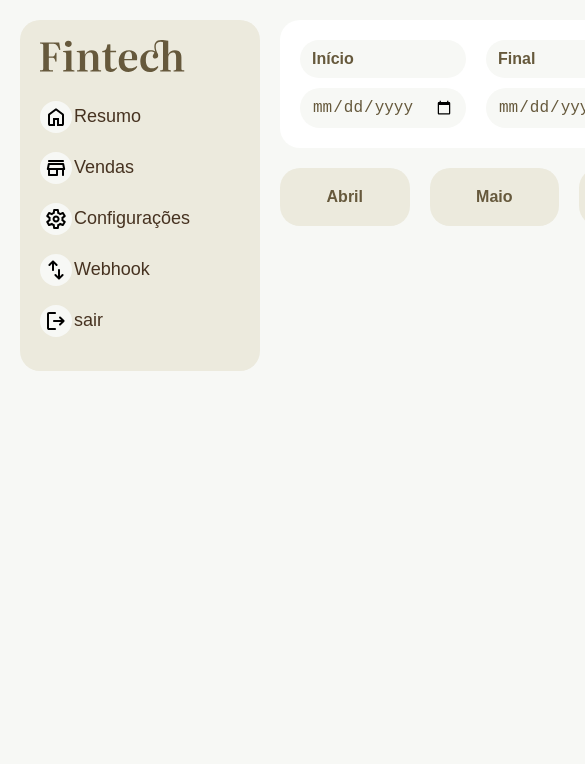
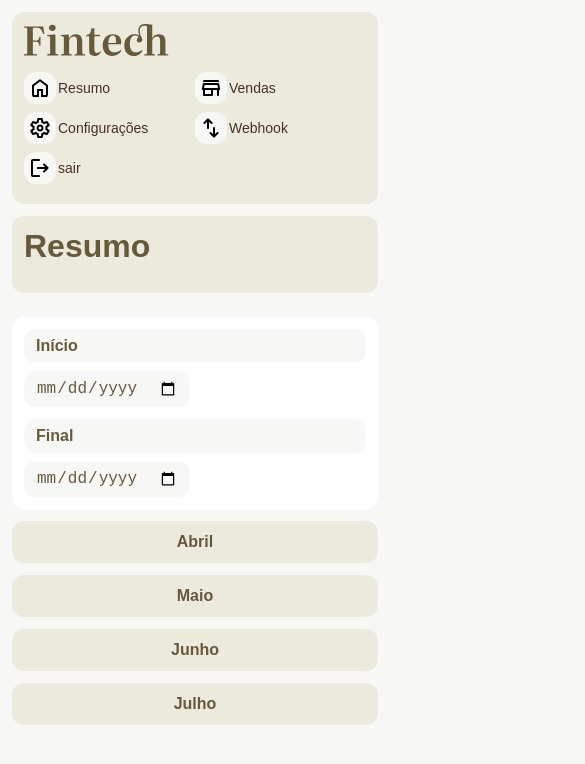
Before and after one commit to sucris-designer/dashboard-tsx, a React (Vite) app: page / in a window 390 px wide. Shown: the top 764 px of the page, 585 px wide, since content can reach past the window. Built offline with nearby package versions, Linux system fonts and the light colour scheme; no server answers.

Commit message:
fix: ajuste responsividade

```diff
--- a/src/Style.css
+++ b/src/Style.css
@@ -174,3 +174,44 @@ ul{
         transform: rotate(360deg);
     }
 }
+
+
+/* small screen */
+
+@media (max-width: 1000px) {
+  .resumo {
+    flex-direction: column;
+  }
+  .daterange {
+    grid-template-columns: 1fr;
+  }
+  .daterange *:last-child {
+    grid-row: 1;
+  }
+}
+
+@media (max-width: 700px) {
+  html {
+    --gap-s: 0.5rem;
+    --gap: 0.75rem;
+  }
+  .container {
+    grid-template-columns: 1fr;
+  }
+  .flex {
+    flex-direction: column;
+  }
+  .sidenav ul {
+    display: grid;
+    grid-template-columns: 1fr 1fr;
+  }
+  .sidenav li a {
+    font-size: 0.875rem;
+  }
+  .venda {
+    grid-template-columns: 1fr;
+  }
+  .venda div:last-child {
+    justify-self: start;
+  }
+}
```
